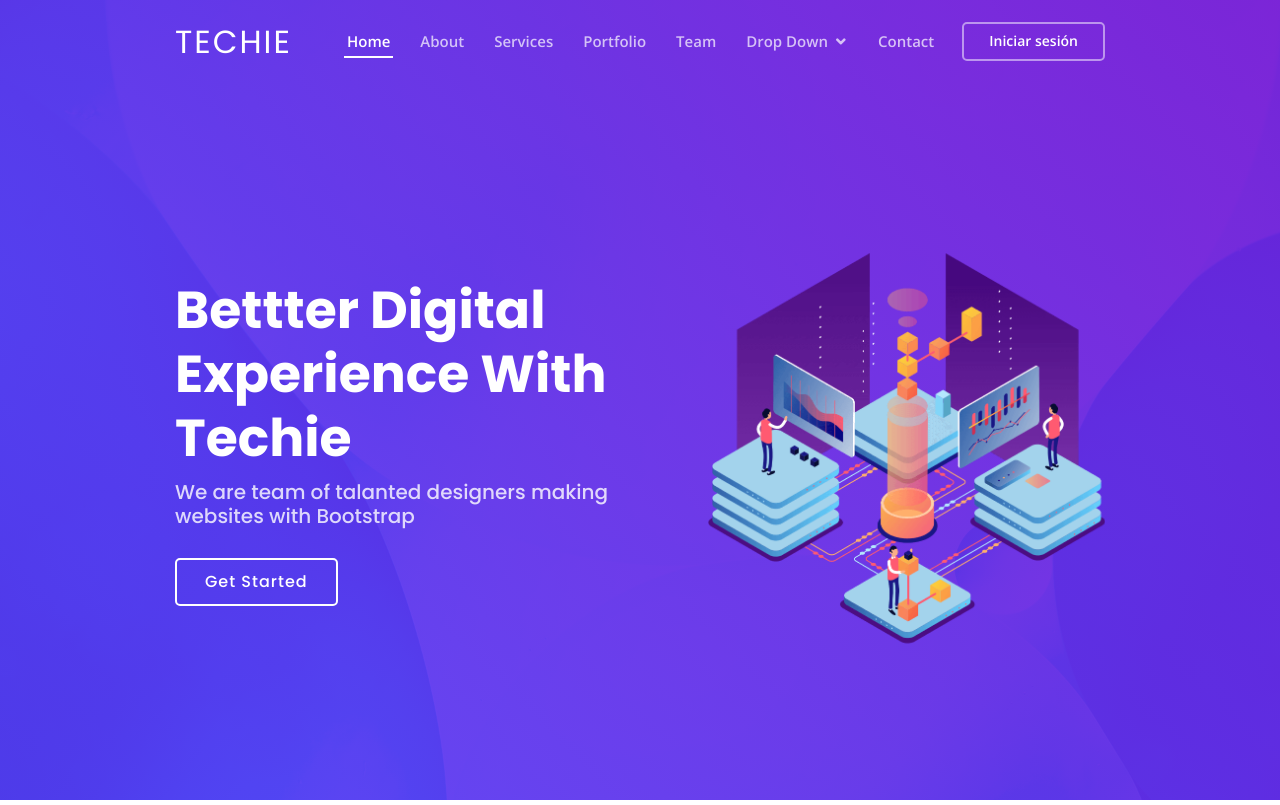
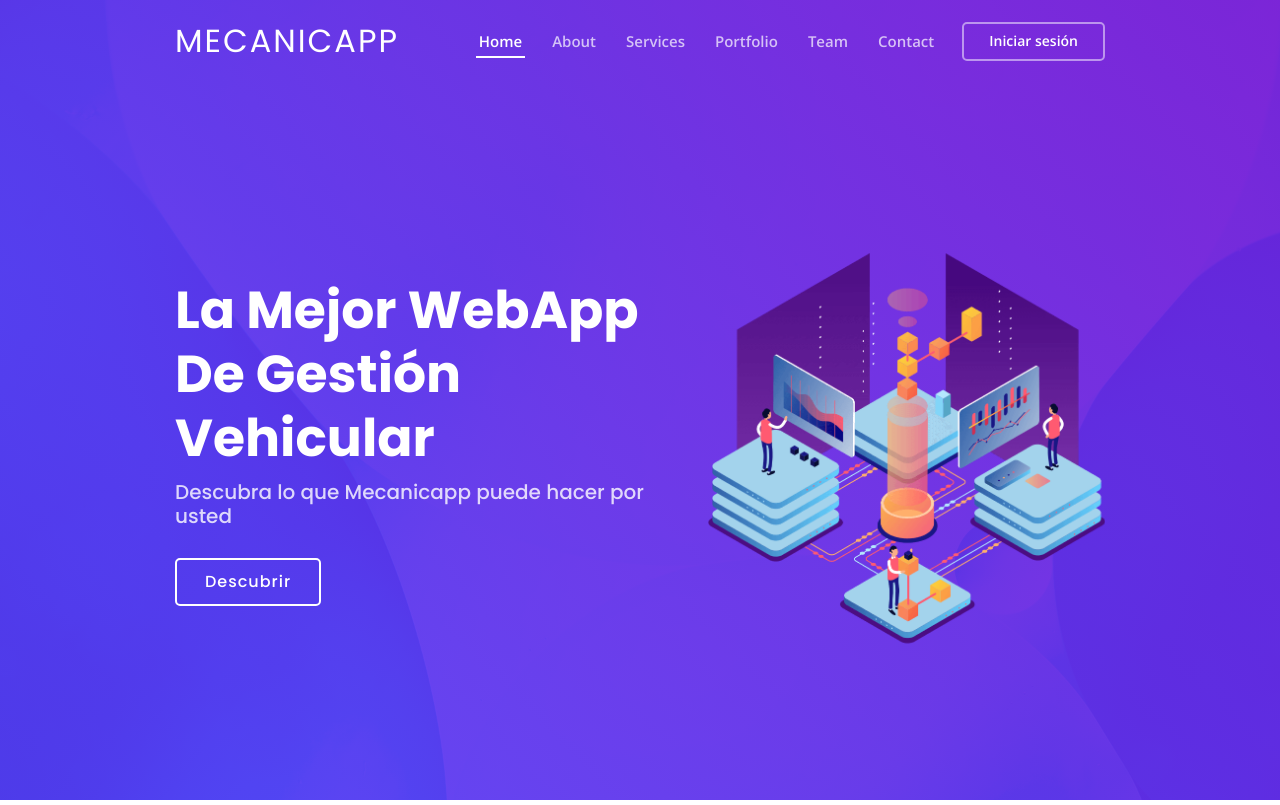
Before and after one commit to dsamador/Proyecto1.3, a Django app: page / in a window 1280 px wide. Shown: the top 805 px of the page. Run offline with Django 3.2, Linux system fonts and the light colour scheme; parts of the project's set-up code (start-up, migrations or seed data) failed here and were passed over; some libraries are stand-ins or nearby versions.

```diff
--- a/mecanicapp/aplicaciones/gestion/models.py
+++ b/mecanicapp/aplicaciones/gestion/models.py
@@ -4,7 +4,9 @@ from django_userforeignkey.models.fields import UserForeignKey
 from aplicaciones.user.models import User
 from django.forms import model_to_dict
 from config.settings import MEDIA_URL, STATIC_URL
+
 # Create your models here
+
 class Comunes(models.Model):
     nombre = models.CharField('Nombre (obligatorio)',max_length=200, blank=False, null=False) # El verbose name se combierte en label en el html
     descripcion = models.TextField('Descripción (opcional)',blank=True, null=True)
@@ -118,6 +120,7 @@ class TipoVehiculo(models.Model):
         """Unicode representation of TipoVehiculo."""
         return self.nombre
 
+
 class Vehiculo(models.Model):
     """Model definition for Vehiculo."""
     nombre = models.CharField('Nombre del vehículo', max_length=100, blank=False, null=False)
@@ -147,12 +150,10 @@ class Vehiculo(models.Model):
         return '{}{}'.format(STATIC_URL, 'img/empty.png')
 
     class Meta:
-        """Meta definition for Vehiculo."""
         verbose_name = 'Vehiculo'
         verbose_name_plural = 'Vehiculos'
 
     def __str__(self):
-        """Unicode representation of TipoVehiculo."""
         return self.nombre
 
 class Odometro(models.Model):
--- a/mecanicapp/aplicaciones/gestion/templates/vehiculo/list_vehiculo.html
+++ b/mecanicapp/aplicaciones/gestion/templates/vehiculo/list_vehiculo.html
@@ -53,7 +53,7 @@ function getData(){
                 class: 'text-center',
                 orderable: false,
                 render: function (data, type, row) {
-                    return '<img src="'+data+'" class="img-fluid d-block mx-auto" style="width: 30px; height: 25px;">';
+                    return '<a target="blank" href="'+data+'"><img src="'+data+'" class="img-fluid d-block mx-auto" style="width: 30px; height: 25px;"> </a>';
                 }
             },
             {
--- a/mecanicapp/aplicaciones/homepage/templates/index.html
+++ b/mecanicapp/aplicaciones/homepage/templates/index.html
@@ -45,7 +45,7 @@
 
       <div class="row justify-content-center">
         <div class="col-xl-9 d-flex align-items-center">
-          <h1 class="logo mr-auto"><a href="index.html">Techie</a></h1>
+          <h1 class="logo mr-auto"><a href="{%url 'index' %}">Mecanicapp</a></h1>
           <!-- Uncomment below if you prefer to use an image logo -->
           <!-- <a href="index.html" class="logo mr-auto"><img src="assets/img/logo.png" alt="" class="img-fluid"></a>-->
 
@@ -56,23 +56,6 @@
               <li><a href="#services">Services</a></li>
               <li><a href="#portfolio">Portfolio</a></li>
               <li><a href="#team">Team</a></li>
-              <li class="drop-down"><a href="">Drop Down</a>
-                <ul>
-                  <li><a href="#">Drop Down 1</a></li>
-                  <li class="drop-down"><a href="#">Deep Drop Down</a>
-                    <ul>
-                      <li><a href="#">Deep Drop Down 1</a></li>
-                      <li><a href="#">Deep Drop Down 2</a></li>
-                      <li><a href="#">Deep Drop Down 3</a></li>
-                      <li><a href="#">Deep Drop Down 4</a></li>
-                      <li><a href="#">Deep Drop Down 5</a></li>
-                    </ul>
-                  </li>
-                  <li><a href="#">Drop Down 2</a></li>
-                  <li><a href="#">Drop Down 3</a></li>
-                  <li><a href="#">Drop Down 4</a></li>
-                </ul>
-              </li>
               <li><a href="#contact">Contact</a></li>
 
             </ul>
@@ -94,9 +77,9 @@
     <div class="container-fluid" data-aos="fade-up">
       <div class="row justify-content-center">
         <div class="col-xl-5 col-lg-6 pt-3 pt-lg-0 order-2 order-lg-1 d-flex flex-column justify-content-center">
-          <h1>Bettter Digital Experience With Techie</h1>
-          <h2>We are team of talanted designers making websites with Bootstrap</h2>
-          <div><a href="#about" class="btn-get-started scrollto">Get Started</a></div>
+          <h1>La Mejor WebApp De Gestión Vehicular</h1>
+          <h2>Descubra lo que Mecanicapp puede hacer por usted</h2>
+          <div><a href="#about" class="btn-get-started scrollto">Descubrir</a></div>
         </div>
         <div class="col-xl-4 col-lg-6 order-1 order-lg-2 hero-img" data-aos="zoom-in" data-aos-delay="150">
           <img src="{% static 'assets/img/hero-img.png' %}" class="img-fluid animated" alt="">
```
Also changed, not shown: mecanicapp/aplicaciones/gestion/views.py (+12 -11 lines), mecanicapp/aplicaciones/gestion/views_core.py (+4 -3 lines), mecanicapp/aplicaciones/login/templates/baseLogin.html (+4 -4 lines), mecanicapp/templates/vtc/sidebar.html (+6 -6 lines), mecanicapp/aplicaciones/gestion/templates/vehiculo/update.html (line endings or trailing spaces), mecanicapp/media/users/2020/06/12/contador.jpg (added), mecanicapp/templates/vtc/header.html (line endings or trailing spaces).
